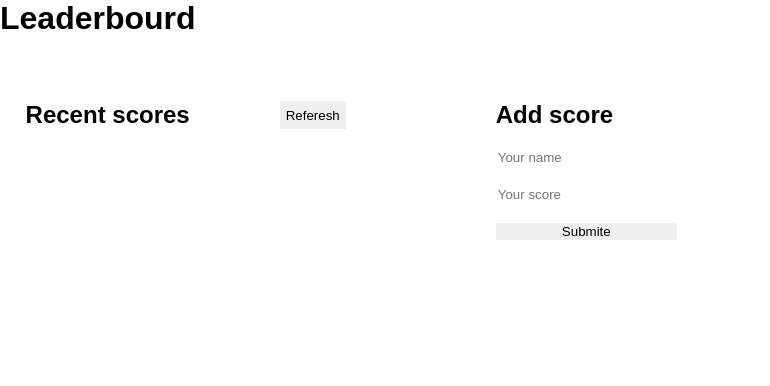
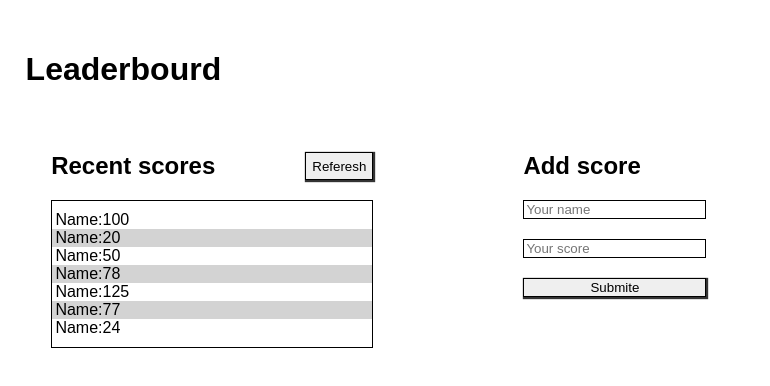
Before and after one commit to ShiroYaksha90/Leaderboard, a website built with webpack: page src/index.html in a window 1280 px wide. Shown: the whole page, without its empty margins (0-770 px from the left). Built offline with nearby package versions, Linux system fonts and the light colour scheme.

Commit message:
Update display.js Update index.js Update style.css

```diff
--- a/src/index.js
+++ b/src/index.js
@@ -1 +1,6 @@
-import './style.css'
+import './style.css';
+import UI from './modules/display';
+
+document.addEventListener('DOMContentLoaded', () => {
+  UI.display();
+});
--- a/src/modules/display.js
+++ b/src/modules/display.js
@@ -1,7 +1,22 @@
-const data = [{name:'Name', score: 100},
-{name:'Name', score: 20},
-{name:'Name', score: 50},
-{name:'Name', score: 78},
-{name:'Name', score: 125},
-{name:'Name', score: 77},
-{name:'Name', score: 24},]
+const data = [{ name: 'Name', score: 100 },
+  { name: 'Name', score: 20 },
+  { name: 'Name', score: 50 },
+  { name: 'Name', score: 78 },
+  { name: 'Name', score: 125 },
+  { name: 'Name', score: 77 },
+  { name: 'Name', score: 24 }];
+
+const bourd = document.querySelector('.scores');
+
+let itemElements = '';
+
+export default class UI {
+    static display = () => {
+      data.map((scores) => {
+        itemElements += `<li class="item"> ${scores.name}:${scores.score} </li>`;
+        return itemElements;
+      });
+      bourd.innerHTML = itemElements;
+      return itemElements;
+    }
+}
--- a/src/style.css
+++ b/src/style.css
@@ -5,16 +5,20 @@
   box-sizing: border-box;
 }
 
+header {
+    margin: 4% 2%;
+}
 .content-container {
-    margin: 5% 2% 0 2%;
+  margin: 5% 4% 0 4%;
   padding: 0%;
   display: flex;
   gap: 150px;
 }
 
-.bourd-countainer{
+.bourd-countainer {
   display: flex;
   flex-direction: column;
+  gap: 20px;
 }
 
 .bourd-header {
@@ -28,3 +32,26 @@ form {
   flex-direction: column;
   gap: 20px;
 }
+
+input {
+  border: 1px solid #000;
+}
+
+button {
+  border: 1px solid #000;
+  box-shadow: 1px 1px 1px 1px rgba(0, 0, 0, 0.8);
+}
+
+.scores {
+  border: 1px solid #000;
+  list-style: none;
+  padding: 3% 0;
+}
+
+.item {
+  padding: 0 1%;
+}
+
+.item:nth-child(even) {
+  background-color: lightgray;
+}
```
Also changed, not shown: dist/index.html, dist/main.js. Lines whose indentation alone changed are shown as unchanged.
